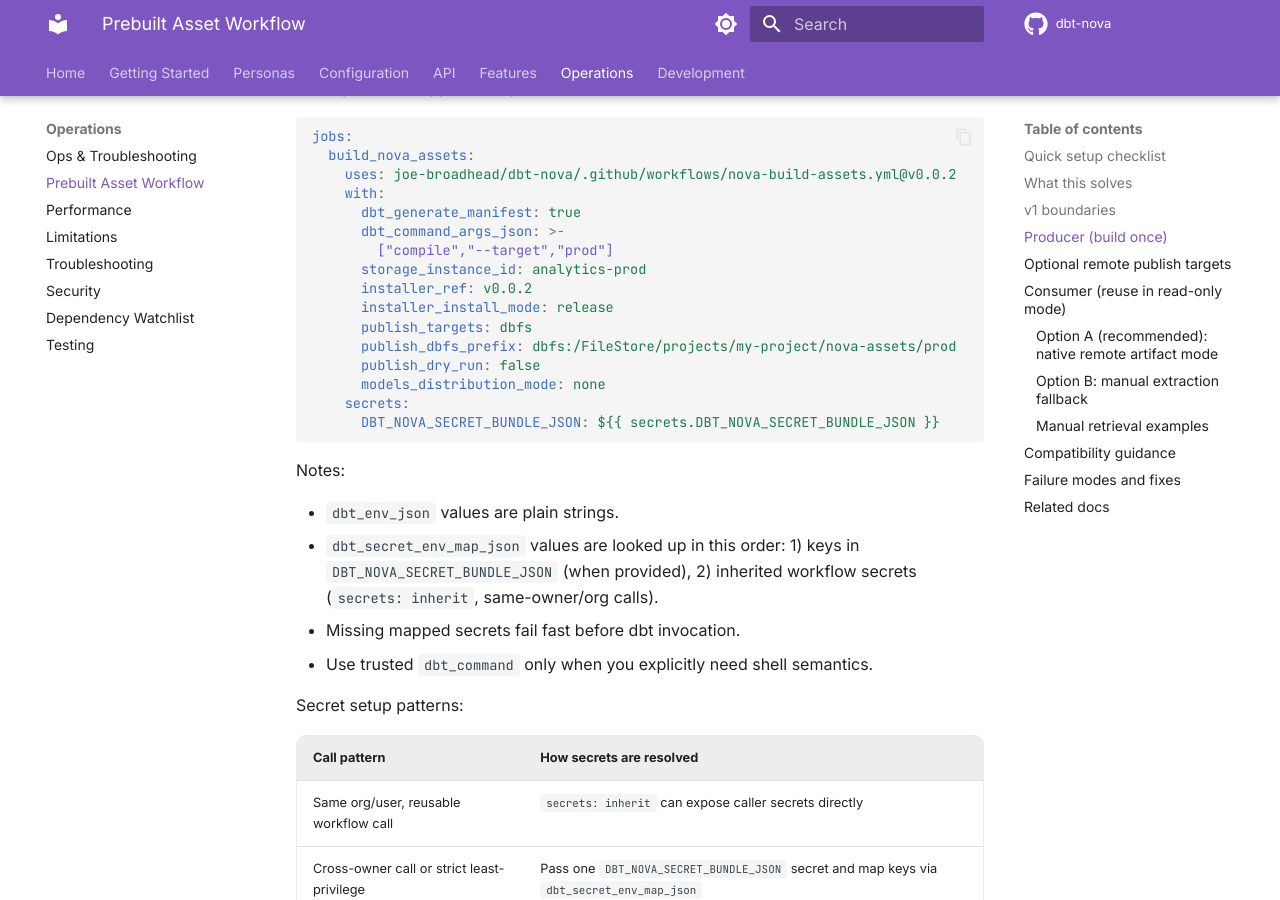
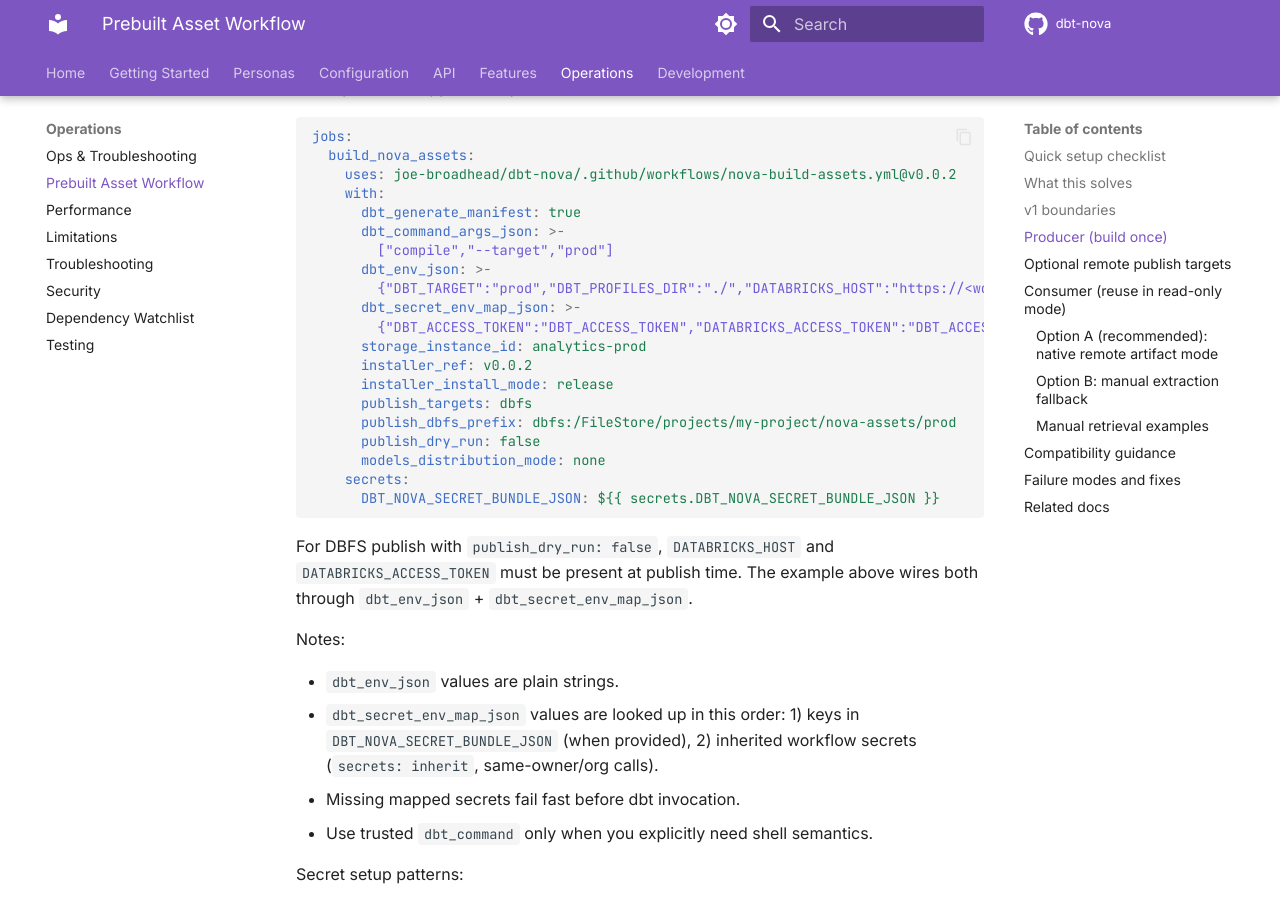
Before and after one commit to joe-broadhead/dbt-nova, an MkDocs documentation site: the page built from docs/operations/prebuilt-assets.md, in a window 1280 px wide and 900 px high, scrolled down 2772 px. Built offline with MkDocs 1.6.1 and Material for MkDocs 9.7.7, drawn with Linux system fonts in a browser that asks for light colours; comment, search, counter and statistics services are not loaded.

Commit message:
docs: include Databricks env requirements in DBFS example

````diff
--- a/docs/operations/prebuilt-assets.md
+++ b/docs/operations/prebuilt-assets.md
@@ -112,6 +112,10 @@
       dbt_generate_manifest: true
       dbt_command_args_json: >-
         ["compile","--target","prod"]
+      dbt_env_json: >-
+        {"DBT_TARGET":"prod","DBT_PROFILES_DIR":"./","DATABRICKS_HOST":"https://<workspace>.cloud.databricks.com"}
+      dbt_secret_env_map_json: >-
+        {"DBT_ACCESS_TOKEN":"DBT_ACCESS_TOKEN","DATABRICKS_ACCESS_TOKEN":"DBT_ACCESS_TOKEN"}
       storage_instance_id: analytics-prod
       installer_ref: v0.0.2
       installer_install_mode: release
@@ -122,6 +126,10 @@
     secrets:
       DBT_NOVA_SECRET_BUNDLE_JSON: ${{ secrets.DBT_NOVA_SECRET_BUNDLE_JSON }}
 ```
+
+For DBFS publish with `publish_dry_run: false`, `DATABRICKS_HOST` and
+`DATABRICKS_ACCESS_TOKEN` must be present at publish time. The example above
+wires both through `dbt_env_json` + `dbt_secret_env_map_json`.
 
 Notes:
 
````
